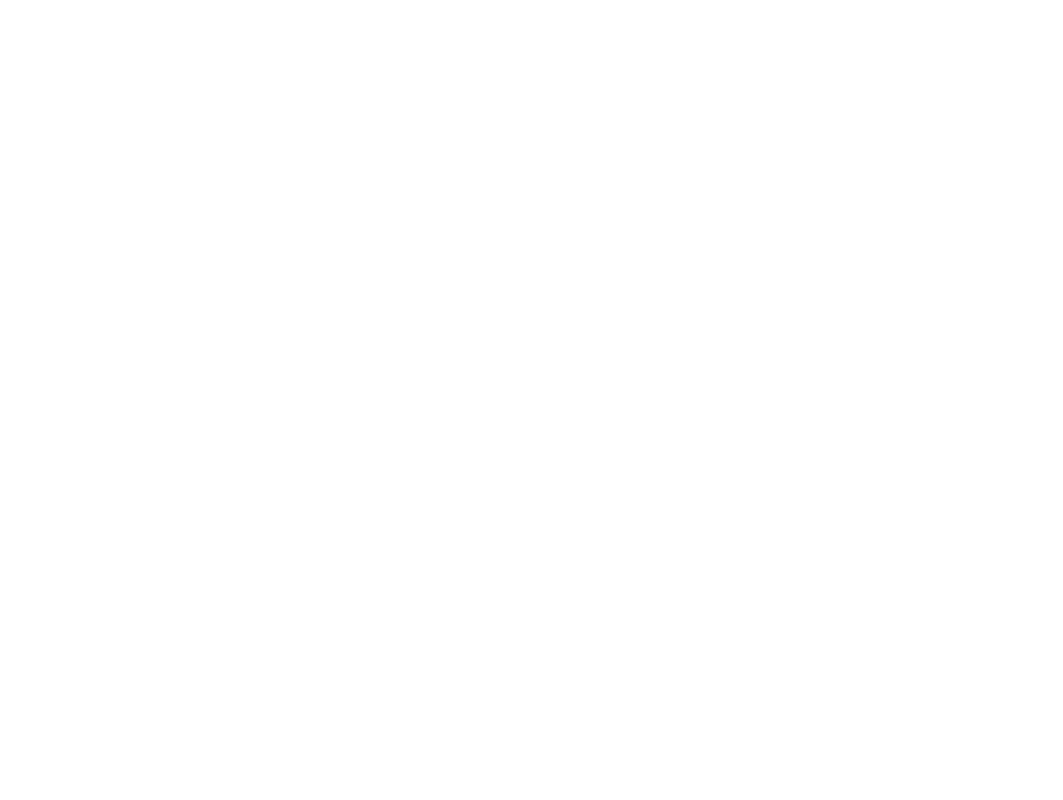
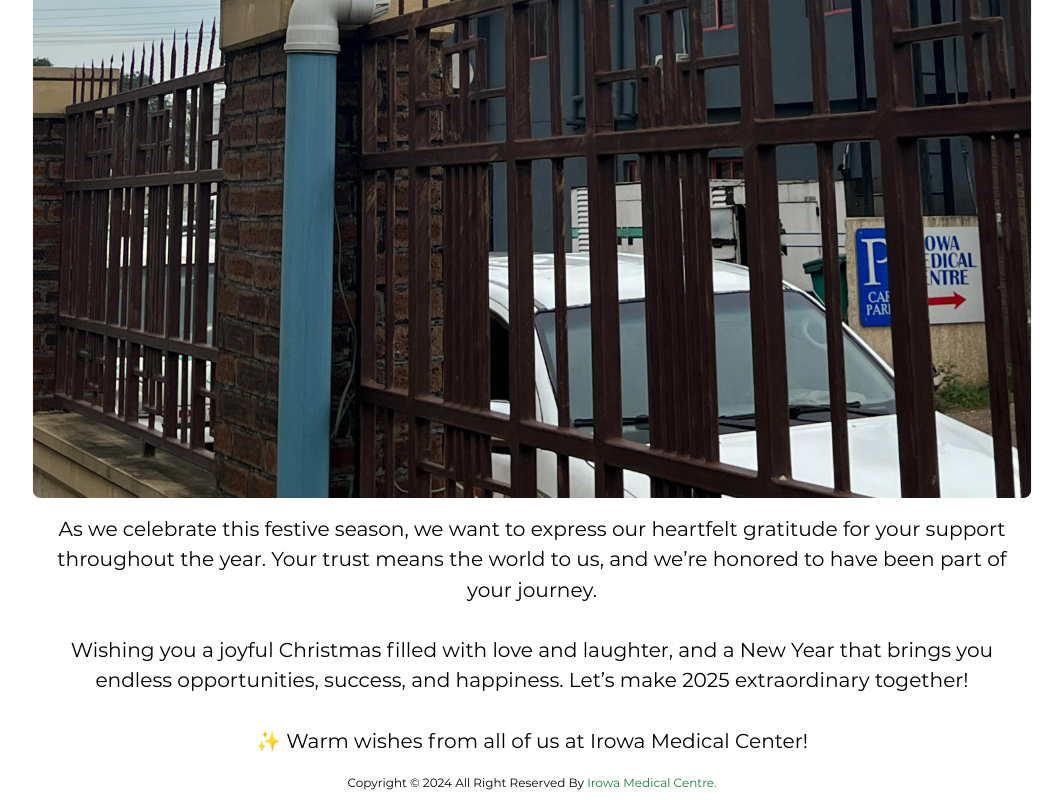
Before and after one commit to eghosaclinton/imc-christmas, a Next.js app: page / in a window 1280 px wide. Shown: the part 1187-1987 px from the top of the page, without its empty margins (108-1171 px from the left). Before the commit the page ends 800 px from the top, so only its background shows below. Built offline with nearby package versions, Linux system fonts and the light colour scheme.

Commit message:
added greeting text

```diff
--- a/src/app/components/ChristmasSurprise.tsx
+++ b/src/app/components/ChristmasSurprise.tsx
@@ -1,50 +1,52 @@
 'use client'
-import { useEffect, useState} from "react"
-import { motion, useMotionValue, useTransform, animate } from "motion/react"
+import { Suspense } from 'react'
+import Image from 'next/image'
+import imcImg from '../assets/company-picture.jpeg'
+import { motion } from 'motion/react'
 
-export default function ChristmasSurprise() {
-  const [isCounted, setIsCounted] = useState(true)
-  const count = useMotionValue(3);
-  const rounded = useTransform(count, Math.round);
-
-  useEffect(() => {
-    const animation = animate(count, 0, {
-         duration: 8,
-         type: "spring",
-         onUpdate: (latest)=>{
-            switch (Math.round(latest)) {
-                case 3:
-                    document.getElementById('count--down')!.style.backgroundColor = '#ED5564'
-                    break;
-                case 2:
-                    document.getElementById('count--down')!.style.backgroundColor = '#FFCE54'
-                    break;
-                case 1:
-                    document.getElementById('count--down')!.style.backgroundColor = '#A0D468'
-                    break;
-                case 0:
-                    setIsCounted(false)
-                    break;
-                default:
-
-                    break;
-            }
-         }
-        });
-
-    return animation.stop;
-  }, []);
-
-
-  return (
-    <motion.div className="">
-        {isCounted &&
-        <motion.h1
-        id="count--down"
-        className = "bg-[#ED5564] text-white top-0 left-0 flex w-full justify-center z-[99] items-center text-[5rem] absolute min-h-[100svh]"
-        >
-            {rounded && rounded}
-        </motion.h1>}
-    </motion.div>
+export default function ChristmasSurprise({
+    isCounted,
+}: {
+    isCounted: boolean
+}) {
+    return (
+        <motion.div className="">
+            {isCounted && (
+                <motion.div id="the--surprise" className="">
+                    <motion.p
+                        id="seasons--greetings"
+                        className="p-4 flex flex-col gap-4"
+                        initial={{ scale: 0, opacity: 0 }}
+                        animate={{ scale: 1, opacity: 1 }}
+                        transition={{ duration: 5, type: 'spring' }}
+                    >
+                        <h1 className="text-[3rem] max-md:text-[2rem]">
+                            Season’s Greetings from Irowa Medical Center! 🎄
+                        </h1>
+                        <Suspense fallback={<h1>Loading</h1>}>
+                            <Image
+                                className="rounded-lg"
+                                src={imcImg}
+                                alt="Irowa Medical Center"
+                            />
+                        </Suspense>
+                        <p className="text-[1.25rem] max-md:text-[1rem]">
+                            As we celebrate this festive season, we want to
+                            express our heartfelt gratitude for your support
+                            throughout the year. Your trust means the world to
+                            us, and we’re honored to have been part of your
+                            journey. <br />
+                            <br />
+                            Wishing you a joyful Christmas filled with love and
+                            laughter, and a New Year that brings you endless
+                            opportunities, success, and happiness. Let’s make
+                            2025 extraordinary together! <br />
+                            <br />✨ Warm wishes from all of us at Irowa Medical
+                            Center!
+                        </p>
+                    </motion.p>
+                </motion.div>
+            )}
+        </motion.div>
     )
 }
--- a/src/app/components/Footer.tsx
+++ b/src/app/components/Footer.tsx
@@ -2,8 +2,16 @@
 
 export default function Footer() {
     return (
-    <footer className="z-50 fixed bottom-0 p-4">
-        Copyright © 2024 All Right Reserved By
-        <a href="https://www.irowamedicalcentre.com/" target="_blank" className="text-green-700"> Irowa Medical Centre.</a>
-    </footer>);
+        <footer className="z-50 w-full text-[.75rem] p-2">
+            Copyright © 2024 All Right Reserved By
+            <a
+                href="https://www.irowamedicalcentre.com/"
+                target="_blank"
+                className="text-green-700"
+            >
+                {' '}
+                Irowa Medical Centre.
+            </a>
+        </footer>
+    )
 }
--- a/src/app/layout.tsx
+++ b/src/app/layout.tsx
@@ -8,16 +8,14 @@
 })
 
 const montserratExtraBold = localFont({
-  src: './fonts/Montserrat-Full-Version/Web Fonts/Montserrat/Montserrat-ExtraBold.woff',
-  variable: '--font-montserrat-extrabold',
+    src: './fonts/Montserrat-Full-Version/Web Fonts/Montserrat/Montserrat-ExtraBold.woff',
+    variable: '--font-montserrat-extrabold',
 })
 
 const montserratBold = localFont({
-  src: './fonts/Montserrat-Full-Version/Web Fonts/Montserrat/Montserrat-Bold.woff',
-  variable: '--font-montserrat-bold',
+    src: './fonts/Montserrat-Full-Version/Web Fonts/Montserrat/Montserrat-Bold.woff',
+    variable: '--font-montserrat-bold',
 })
-
-
 
 export const metadata: Metadata = {
     title: 'Seasons Greetings from IMC',
@@ -33,7 +31,7 @@
     return (
         <html lang="en">
             <body
-                className={`${montserratRegular.variable}  ${montserratExtraBold.variable} ${montserratBold.variable} antialiased`}
+                className={`text-center ${montserratRegular.variable}  ${montserratExtraBold.variable} ${montserratBold.variable} antialiased`}
             >
                 {children}
             </body>
--- a/src/app/page.tsx
+++ b/src/app/page.tsx
@@ -1,17 +1,89 @@
 'use client'
-import ChristmasSurprise from "./components/ChristmasSurprise"
-import Header from "./components/Header";
-import Footer from "./components/Footer";
+import { useState, useEffect } from 'react'
+import {
+    motion,
+    AnimatePresence,
+    useMotionValue,
+    useTransform,
+    animate,
+} from 'motion/react'
+import Image from 'next/image'
+import christmasTreeImg from './assets/christmas-decoration-pine-svgrepo-com.svg'
+import ChristmasSurprise from './components/ChristmasSurprise'
+import Header from './components/Header'
+import Footer from './components/Footer'
 
 export default function Home() {
+    const [isCounted, setIsCounted] = useState(false)
+    const count = useMotionValue(3)
+    const rounded = useTransform(count, Math.round)
+
+    useEffect(() => {
+        const animation = animate(count, 0, {
+            duration: 8,
+            type: 'spring',
+            onUpdate: (latest) => {
+                switch (Math.round(latest)) {
+                    case 3:
+                        document.getElementById(
+                            'count--down'
+                        )!.style.backgroundColor = '#ED5564'
+                        break
+                    case 2:
+                        document.getElementById(
+                            'count--down'
+                        )!.style.backgroundColor = '#FFCE54'
+                        break
+                    case 1:
+                        document.getElementById(
+                            'count--down'
+                        )!.style.backgroundColor = '#A0D468'
+                        break
+                    case 0:
+                        setIsCounted(true)
+                        break
+                    default:
+                        break
+                }
+            },
+        })
+
+        return animation.stop
+    }, [])
+
     return (
         <>
-            <Header />
-            <main>
-                <ChristmasSurprise />
-            </main>
-            <Footer />
+            <AnimatePresence>
+                {!isCounted && (
+                    <motion.h1
+                        id="count--down"
+                        className="text-white top-0 left-0 flex w-full justify-center z-[99] items-center text-[5rem] absolute min-h-[100svh]"
+                    >
+                        {rounded && rounded}
+                    </motion.h1>
+                )}
+            </AnimatePresence>
+            {isCounted && (
+                <>
+                    <Header />
+                    <main>
+                        <ChristmasSurprise isCounted={isCounted} />
+                        {/* <motion.button
+                            className="fixed rounded-full p-4 flex justify-center items-center w-28 bottom-12 right-12 max-md:right-0 max-md:bottom-20"
+                            // whileHover={{scale: 1.1}}
+                            whileTap={{ scale: 0.75 }}
+                            transition={{ duration: 2, type: 'spring' }}
+                        >
+                            <Image
+                                className="w-full"
+                                src={christmasTreeImg}
+                                alt="chrismas tree image"
+                            />
+                        </motion.button> */}
+                    </main>
+                    <Footer />
+                </>
+            )}
         </>
-
-    );
+    )
 }
--- a/src/app/svg/ChristmasLights.tsx
+++ b/src/app/svg/ChristmasLights.tsx
@@ -13,24 +13,39 @@
             xmlSpace="preserve"
         >
             <motion.path
-                initial={{fill: '#CCD1D9'}}
-                animate={{fill: '#ED5564'}}
-                transition={{duration: 1, delay: .125, repeat: Infinity, type: "tween"}}
+                initial={{ fill: '#CCD1D9' }}
+                animate={{ fill: '#ED5564' }}
+                transition={{
+                    duration: 1,
+                    delay: 0.125,
+                    repeat: Infinity,
+                    type: 'tween',
+                }}
                 d="M213.332,320.007c0-41.248,19.101-74.678,42.663-74.678s42.656,33.43,42.656,74.678
 	c0,41.234-19.094,74.655-42.656,74.655S213.332,361.241,213.332,320.007z"
             />
             <motion.path
-                initial={{fill: '#CCD1D9'}}
-                animate={{fill: '#FFCE54'}}
-                transition={{duration: 1, delay: .25, repeat: Infinity, type: "tween"}}
+                initial={{ fill: '#CCD1D9' }}
+                animate={{ fill: '#FFCE54' }}
+                transition={{
+                    duration: 1,
+                    delay: 0.25,
+                    repeat: Infinity,
+                    type: 'tween',
+                }}
                 d="M107.108,305.133c5.773-40.835-8.461-76.616-31.796-79.912
 	c-23.328-3.297-46.921,27.124-52.694,67.975c-5.766,40.827,8.469,76.592,31.796,79.889
 	C77.749,376.381,101.343,345.96,107.108,305.133z"
             />
             <motion.path
-                initial={{fill: '#CCD1D9'}}
-                animate={{fill: '#A0D468'}}
-                transition={{duration: 1, delay: .5, repeat: Infinity, type: "tween" }}
+                initial={{ fill: '#CCD1D9' }}
+                animate={{ fill: '#A0D468' }}
+                transition={{
+                    duration: 1,
+                    delay: 0.5,
+                    repeat: Infinity,
+                    type: 'tween',
+                }}
                 d="M404.883,305.133c-5.766-40.835,8.453-76.616,31.796-79.912
 	c23.328-3.297,46.922,27.124,52.687,67.975c5.781,40.827-8.468,76.592-31.78,79.889C434.241,376.381,410.648,345.96,404.883,305.133
 	z"
```
Also changed, not shown: src/app/components/Header.tsx (+15 -13 lines), src/app/assets/company-picture.jpeg (added).
